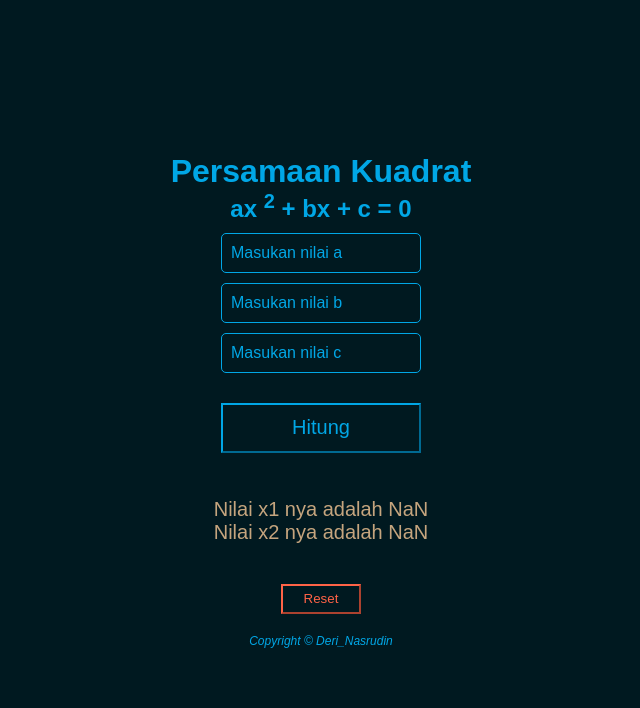
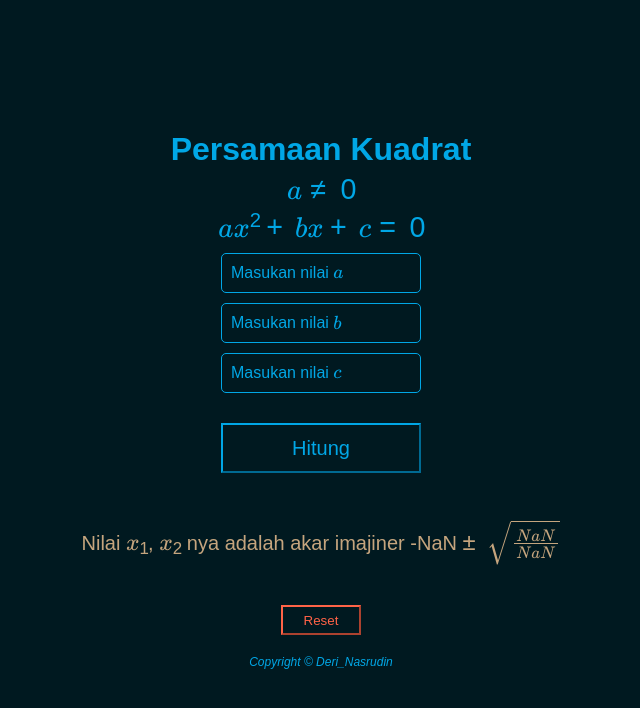
Before and after one commit to derinasrudin1/persamaan-kuadrat, a plain HTML site: page index.html in a window 1280 px wide. Both pictures are taken after a click on the button "Hitung". Shown: the whole page, without its empty margins (319-959 px from the left). Drawn offline with nearby package versions, Linux system fonts and the light colour scheme.

Commit message:
tambah kode latex dihasil ketika D<0

```diff
--- a/index.html
+++ b/index.html
@@ -8,25 +8,30 @@
 
     <link rel="stylesheet" href="style.css" />
     <link rel="icon" type="image" href="img/icon.ico" />
+    <script src="https://polyfill.io/v3/polyfill.min.js?features=es6"></script>
+    <script id="MathJax-script" async src="https://cdn.jsdelivr.net/npm/mathjax@3/es5/tex-mml-chtml.js"></script>
   </head>
   <body>
     <div class="container">
       <div class="teks">
         <h1>Persamaan Kuadrat</h1>
-        <h2>ax <sup>2</sup> + bx + c = 0</h2>
+        <h2>
+          \(a \ne 0\) <br />
+          \(ax^2 + bx + c = 0\)
+        </h2>
       </div>
 
       <div class="input-grup">
         <input id="nilai1" type="number" required />
-        <label for="">Masukan nilai a</label>
+        <label for="">Masukan nilai \(a\)</label>
       </div>
       <div class="input-grup">
         <input id="nilai2" type="number" required />
-        <label for="">Masukan nilai b</label>
+        <label for="">Masukan nilai \(b\)</label>
       </div>
       <div class="input-grup">
         <input id="nilai3" type="number" required />
-        <label for="">Masukan nilai c</label>
+        <label for="">Masukan nilai \(c\) </label>
       </div>
       <button id="hitung" class="hitung">Hitung</button>
 
--- a/main.js
+++ b/main.js
@@ -1,26 +1,32 @@
-const hasil1 = document.getElementById('hasil1');
-const hasil2 = document.getElementById('hasil2');
-const ngitung = document.getElementById('hitung');
-ngitung.addEventListener('click', () => {
-  let a = document.getElementById('nilai1').value;
-  let b = document.getElementById('nilai2').value;
-  let c = document.getElementById('nilai3').value;
-  let diskriminan = Math.pow(b, 2) - 4 * (a * c);
-  let d = Math.sqrt(diskriminan);
-  let pembagi = 2 * a;
+const hasil1 = document.getElementById("hasil1");
+const hasil2 = document.getElementById("hasil2");
+const ngitung = document.getElementById("hitung");
+
+ngitung.addEventListener("click", () => {
+  const a = parseFloat(document.getElementById("nilai1").value);
+  const b = parseFloat(document.getElementById("nilai2").value);
+  const c = parseFloat(document.getElementById("nilai3").value);
+
+  const diskriminan = Math.pow(b, 2) - 4 * a * c;
+  const d = Math.sqrt(diskriminan);
+  const pembagi = 2 * a;
+
   if (diskriminan > 0) {
-    let x1 = (-b + d) / pembagi;
-    let x2 = (-b - d) / pembagi;
-    hasil1.innerHTML = 'Nilai x1 nya adalah' + ' ' + x1;
-    hasil2.innerHTML = 'Nilai x2 nya adalah' + ' ' + x2;
-  } else if (diskriminan == 0) {
-    let x1 = (-b + d) / pembagi;
-    let x2 = x1;
-    hasil1.innerHTML = 'Nilai x1 nya adalah' + ' ' + x1;
-    hasil2.innerHTML = 'Nilai x2 nya adalah' + ' ' + x2;
-  } else if (diskriminan < 0) {
-    hasil1.innerHTML = 'Nilai x1,x2 nya adalah akar imajiner  ' + -b + '±' + '√' + diskriminan + '/' + pembagi;
-    hasil2.innerHTML = ' ';
+    const x1 = (-b + d) / pembagi;
+    const x2 = (-b - d) / pembagi;
+
+    hasil1.innerHTML = "Nilai \\(x_1\\) nya adalah " + x1;
+    hasil2.innerHTML = "Nilai \\(x_2\\) nya adalah " + x2;
+    MathJax.typeset([hasil1, hasil2]);
+  } else if (diskriminan === 0) {
+    const x1 = (-b + d) / pembagi;
+
+    hasil1.innerHTML = "Nilai \\(x_1\\) nya adalah " + x1;
+    hasil2.innerHTML = "Nilai \\(x_2\\) nya adalah " + x1;
+    MathJax.typeset([hasil1, hasil2]);
+  } else {
+    hasil1.innerHTML = `Nilai \\(x_1\\), \\(x_2\\) nya adalah akar imajiner -${b} \\(\\pm\\) \\(\\sqrt{${diskriminan}\\over {${pembagi}}}\\)`;
+    MathJax.typeset([hasil1]);
   }
 });
 
```
